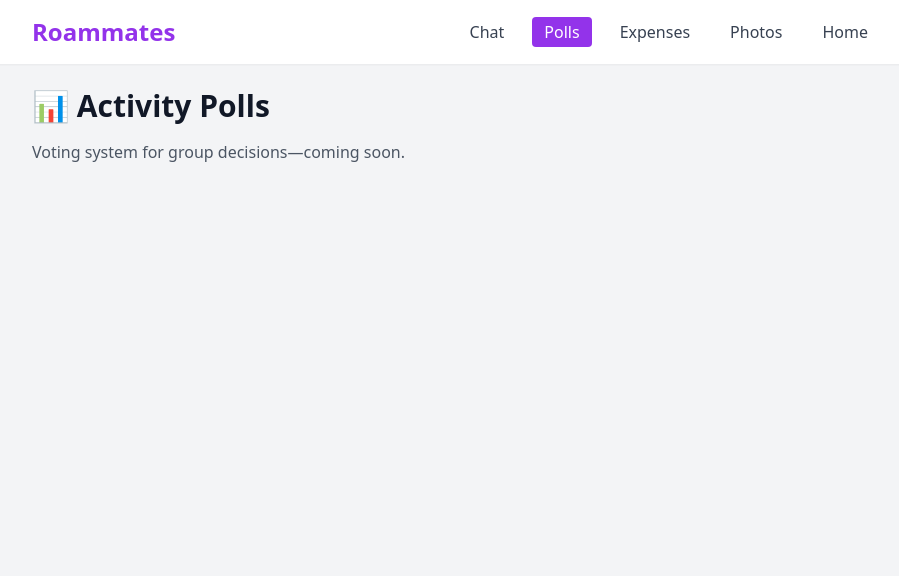
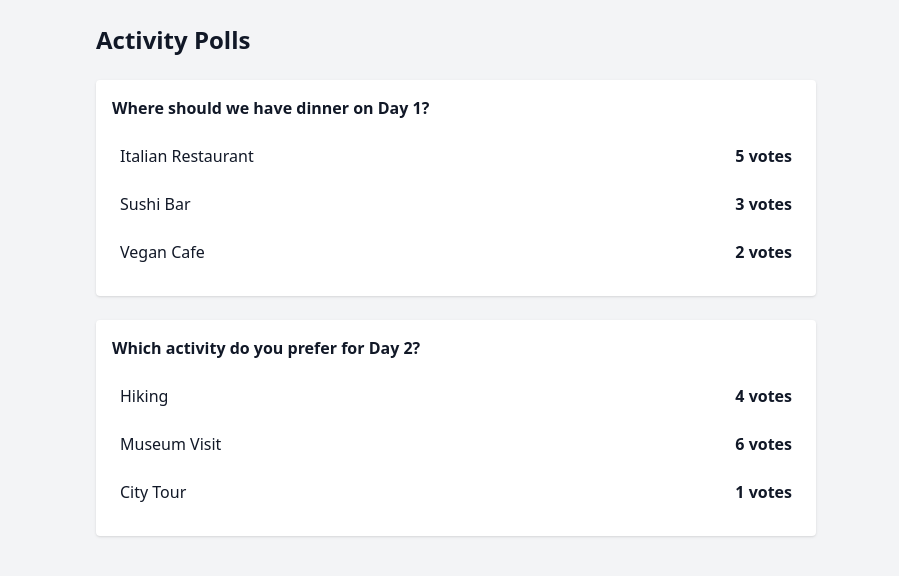
Before and after one commit to MarianMesko/roammates, a React (Vite) app: page /polls in a window 1280 px wide. Shown: the top 576 px of the page, without its empty margins (184-1083 px from the left). Built offline with nearby package versions, Linux system fonts and the light colour scheme.

Commit message:
Update Polls.jsx

```diff
--- a/src/pages/Polls.jsx
+++ b/src/pages/Polls.jsx
@@ -1,13 +1,69 @@
-import Navbar from '../components/Navbar'
+import { useState } from 'react';
+
+const samplePolls = [
+  {
+    id: 1,
+    question: 'Where should we have dinner on Day 1?',
+    options: [
+      { id: 'a', label: 'Italian Restaurant', votes: 5 },
+      { id: 'b', label: 'Sushi Bar', votes: 3 },
+      { id: 'c', label: 'Vegan Cafe', votes: 2 },
+    ],
+  },
+  {
+    id: 2,
+    question: 'Which activity do you prefer for Day 2?',
+    options: [
+      { id: 'a', label: 'Hiking', votes: 4 },
+      { id: 'b', label: 'Museum Visit', votes: 6 },
+      { id: 'c', label: 'City Tour', votes: 1 },
+    ],
+  },
+];
 
 export default function Polls() {
+  const [polls, setPolls] = useState(samplePolls);
+  const [votedPolls, setVotedPolls] = useState({}); // keep track of polls user voted on
+
+  function vote(pollId, optionId) {
+    if (votedPolls[pollId]) return; // user can vote once per poll
+
+    setPolls((prev) =>
+      prev.map((poll) => {
+        if (poll.id !== pollId) return poll;
+        return {
+          ...poll,
+          options: poll.options.map((opt) =>
+            opt.id === optionId ? { ...opt, votes: opt.votes + 1 } : opt
+          ),
+        };
+      })
+    );
+    setVotedPolls((prev) => ({ ...prev, [pollId]: true }));
+  }
+
   return (
-    <>
-      <Navbar />
-      <div className="p-6 max-w-4xl mx-auto">
-        <h1 className="text-3xl font-bold mb-4">📊 Activity Polls</h1>
-        <p className="text-gray-600">Voting system for group decisions—coming soon.</p>
-      </div>
-    </>
-  )
+    <div className="p-6 max-w-3xl mx-auto">
+      <h2 className="text-2xl font-semibold mb-6">Activity Polls</h2>
+      {polls.map(({ id, question, options }) => (
+        <div key={id} className="mb-6 bg-white p-4 rounded shadow">
+          <h3 className="font-semibold mb-4">{question}</h3>
+          <ul>
+            {options.map(({ id: optId, label, votes }) => (
+              <li
+                key={optId}
+                className={`p-2 mb-2 rounded cursor-pointer hover:bg-blue-100 ${
+                  votedPolls[id] && 'opacity-60 cursor-not-allowed'
+                }`}
+                onClick={() => vote(id, optId)}
+              >
+                <span>{label}</span>{' '}
+                <span className="float-right font-semibold">{votes} votes</span>
+              </li>
+            ))}
+          </ul>
+        </div>
+      ))}
+    </div>
+  );
 }
```
